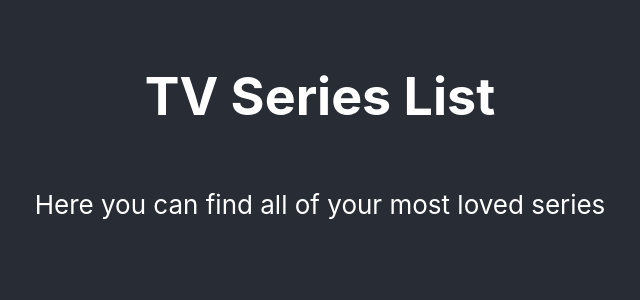
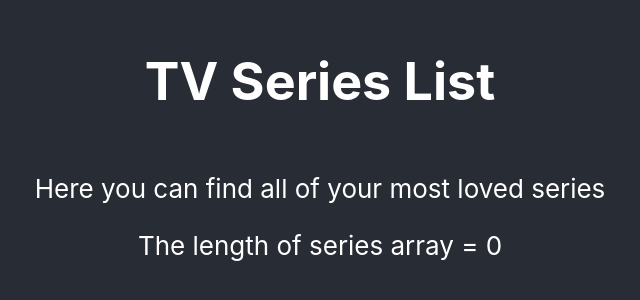
Before and after one commit to Combatd/react-fundamentals-tv, a React (Create React App) app: page / in a window 1280 px wide. Shown: the part 262-562 px from the top of the page, without its empty margins (320-960 px from the left). Built offline with nearby package versions, Linux system fonts and the light colour scheme.

Commit message:
Declare App state

```diff
--- a/src/App.js
+++ b/src/App.js
@@ -3,11 +3,16 @@ import Intro from './components/Intro';
 import './App.css';
 
 function App() {
+  const state = {
+    series: []
+  }
+
   return (
     <div className="App">
       <header className="App-header">
         <h1>TV Series List</h1>
         <Intro message='Here you can find all of your most loved series' />
+        The length of series array = {state.series.length}
       </header>
     </div>
   );
```
